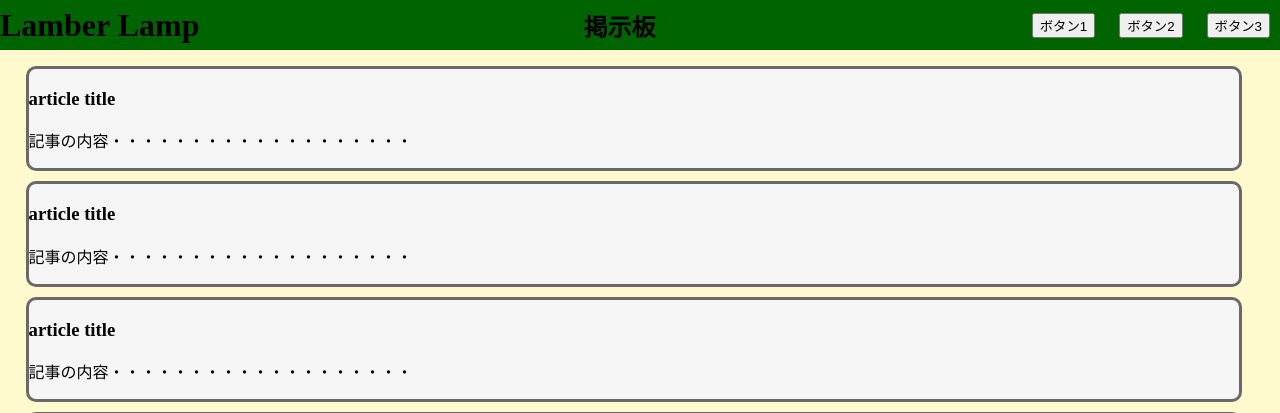
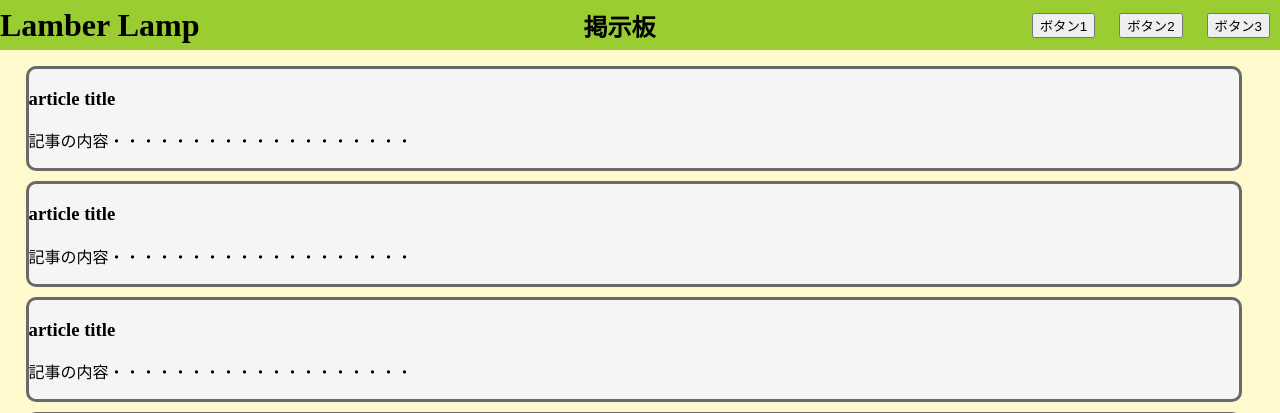
Before and after one commit to msd-hrk/Lumber-Lamp, a Flask app: page / in a window 1280 px wide. Shown: the top 413 px of the page. Run offline with Flask 3, Linux system fonts and the light colour scheme; data comes from the database, SQL or seed files in the repository.

Commit message:
fixed header color

```diff
--- a/static/style.css
+++ b/static/style.css
@@ -9,7 +9,7 @@ header {
     display: flex;
     width: 100%;
     height: 50px;
-    background-color: #006400;
+    background-color: #9acd32;
     align-items: center;
 }
 .site-title {
```
